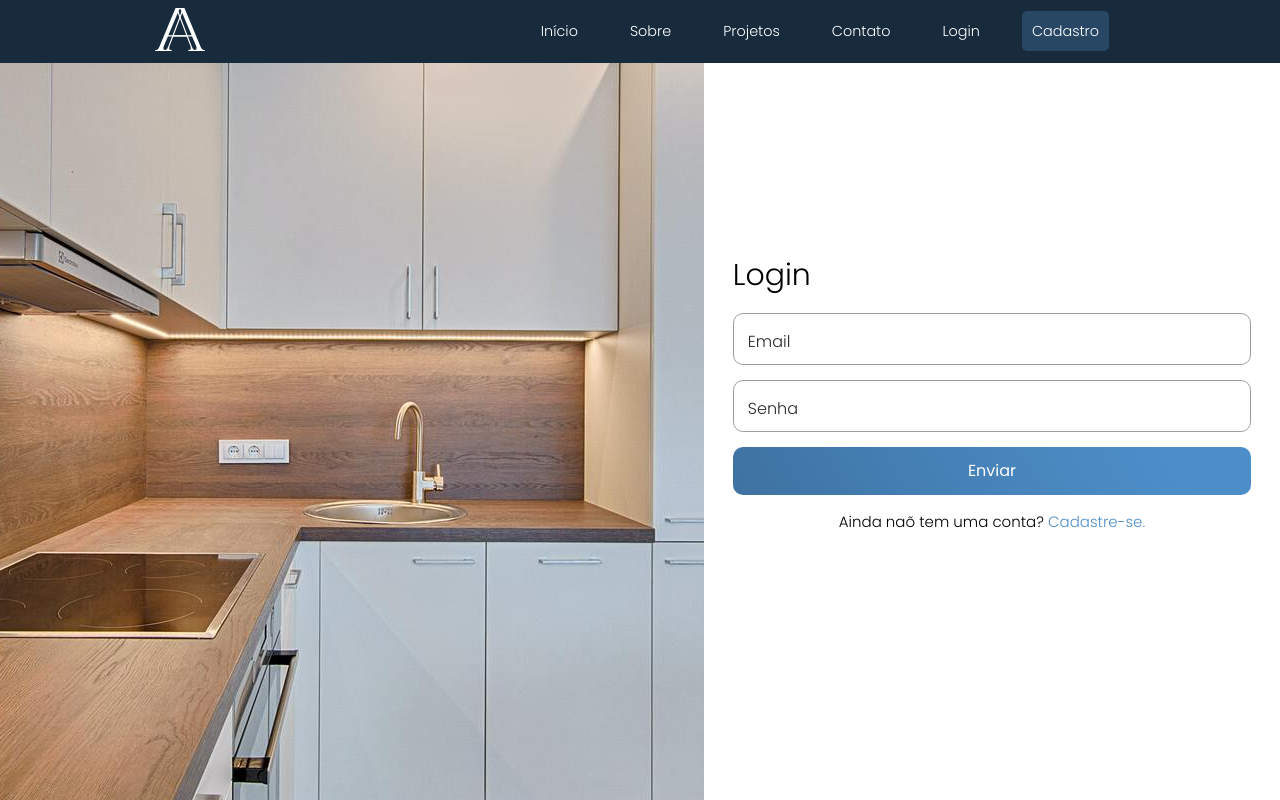
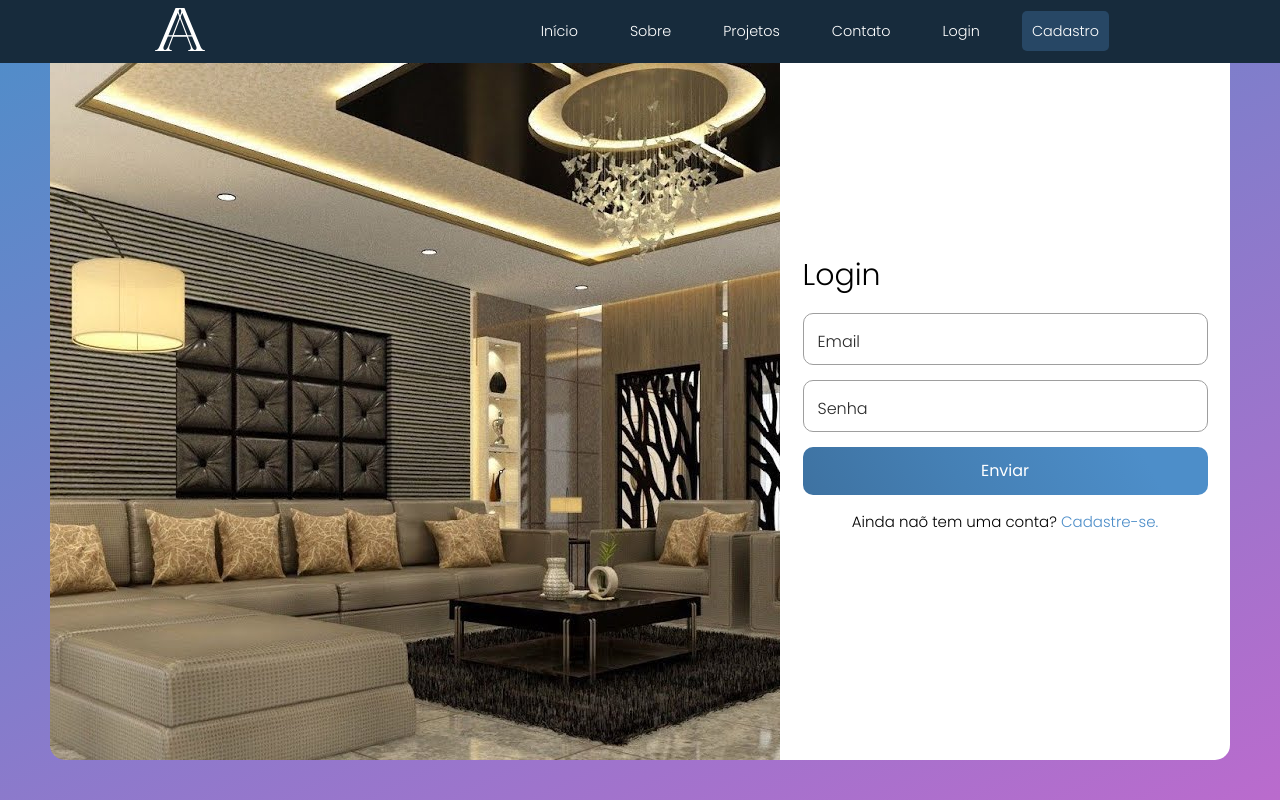
Before and after one commit to FernaandoJr/TCC2022, a PHP site: page /login.php in a window 1280 px wide. Run offline with PHP 8.4, Linux system fonts and the light colour scheme.

Commit message:
arrumando a pag cadastro e login
Co-Authored-By: Fernando <90939363+kingprobr@users.noreply.github.com>

```diff
--- a/src/cadastro.php
+++ b/src/cadastro.php
@@ -14,7 +14,7 @@ session_start();
     <link rel="stylesheet" href="./styles/blank.css">
     <link rel="stylesheet" href="./styles/cadastro.css">
     <link rel="stylesheet" href="./styles/popup.css">
-    <title>Estudio ao Quadrado</title>
+    <title>Studio ao Quadrado</title>
 </head>
 
 <body>
@@ -39,6 +39,7 @@ session_start();
 
     <script src="./js/navbar.js"></script>
     <div class="bg">
+        <div class="teste">
     <div class="parent">
         <?php
                 if(isset($_SESSION['error_senha'])):
@@ -141,6 +142,7 @@ session_start();
                 </div>
             </form>
         </div>
+        </div>
     </div>
     </div>
 </body>
--- a/src/contato.php
+++ b/src/contato.php
@@ -9,7 +9,7 @@
     <link rel="stylesheet" href="./styles/index.css">
     <link rel="stylesheet" href="./styles/contato.css">
     <link rel="stylesheet" href="./styles/blank.css">
-    <title>Estudio ao Quadrado</title>
+    <title>Studio ao Quadrado</title>
 </head>
 
 <body>
--- a/src/index.php
+++ b/src/index.php
@@ -11,7 +11,7 @@
     <link rel="stylesheet" href="./styles/home-card/prj.css">
     <link rel="stylesheet" href="./styles/home-card/sobre.css">
     <link rel="stylesheet" href="./styles/home-card/info.css">
-    <title>Estudio ao Quadrado</title>
+    <title>Studio ao Quadrado</title>
 </head>
 
 <body>
--- a/src/login.php
+++ b/src/login.php
@@ -14,7 +14,7 @@ session_start();
     <link rel="stylesheet" href="./styles/blank.css">
     <link rel="stylesheet" href="./styles/login.css">
     <link rel="stylesheet" href="./styles/popup.css">
-    <title>Estudio ao Quadrado</title>
+    <title>Studio ao Quadrado</title>
 </head>
 
 <body>
@@ -38,6 +38,8 @@ session_start();
     </header>
 
     <script src="./js/navbar.js"></script>
+    <div class="bg">
+        <div class="teste">
             <div class="parent">
                 <?php
                 if(isset($_SESSION['nao_autenticado'])):
@@ -56,7 +58,7 @@ session_start();
                 unset($_SESSION['nao_autenticado']);
                 ?>
                 <div class="img-login">
-            <img src="./img/exemplo24.jpg" alt="">
+                    <img src="./img/exemplo4.jpg" alt="">
                 </div>
                 <div class="form-login">
 
@@ -73,8 +75,8 @@ session_start();
                         </div>
                         <div class="login-senha">
                             <div class="input-group">
-                        <input required="" type="password" name="senha" id="senha" autocomplete="off" maxlength="50"
-                            class="input">
+                                <input required="" type="password" name="senha" id="senha" autocomplete="off"
+                                    maxlength="50" class="input">
                                 <label class="user-label">Senha</label>
                             </div>
                         </div>
@@ -87,6 +89,8 @@ session_start();
                     </form>
                 </div>
             </div>
+        </div>
+    </div>
 </body>
 
 </html>
--- a/src/projetos.php
+++ b/src/projetos.php
@@ -8,7 +8,7 @@
     <link rel="stylesheet" href="./styles/navbar.css">
     <link rel="stylesheet" href="./styles/index.css">
     <link rel="stylesheet" href="./styles/blank.css">
-    <title>Estudio ao Quadrado</title>
+    <title>Studio ao Quadrado</title>
 </head>
 
 <body>
--- a/src/sobre.php
+++ b/src/sobre.php
@@ -8,7 +8,7 @@
     <link rel="stylesheet" href="./styles/navbar.css">
     <link rel="stylesheet" href="./styles/sobre.css">
     <link rel="stylesheet" href="./styles/blank.css">
-    <title>Estudio ao Quadrado</title>
+    <title>Studio ao Quadrado</title>
 </head>
 
 <body>
--- a/src/styles/login.css
+++ b/src/styles/login.css
@@ -23,13 +23,28 @@
     --background: #111418;
   }
 
+  .bg{
+    background: linear-gradient(335deg, rgba(186,107,205,1) 0%, rgba(77,142,201,1) 100%);
+    width: 100%;
+    height: 100vh;
+    display: flex;
+    align-items: center;
+    justify-content: center;
+  }
 
 .parent {
     display: grid;
-    grid-template-columns: 55% 45%;
+    grid-template-columns: 730px 450px;
     grid-template-rows: 100%;
     grid-column-gap: 0px;
     grid-row-gap: 0px;
+  }
+
+  .teste{
+    display: flex;
+    justify-content: center;
+    align-items: center;
+    overflow: hidden;
   }
 
   .img-login {
@@ -39,7 +54,8 @@
     align-items: center;
     overflow: hidden;
     width: 100%;
-    height: 100vh;
+    height: 100%;
+    border-radius: 15px 0px 0px 15px;
   }
 
 
@@ -48,7 +64,8 @@
     display: flex;
     justify-content: center;
     align-items: center;
-
+    border-radius: 0px 15px 15px 0px;
+    background-color: white;
   }
 
   .formulario-grid{
```
Also changed, not shown: src/styles/cadastro.css (+13 -6 lines). Lines whose indentation alone changed are shown as unchanged.
